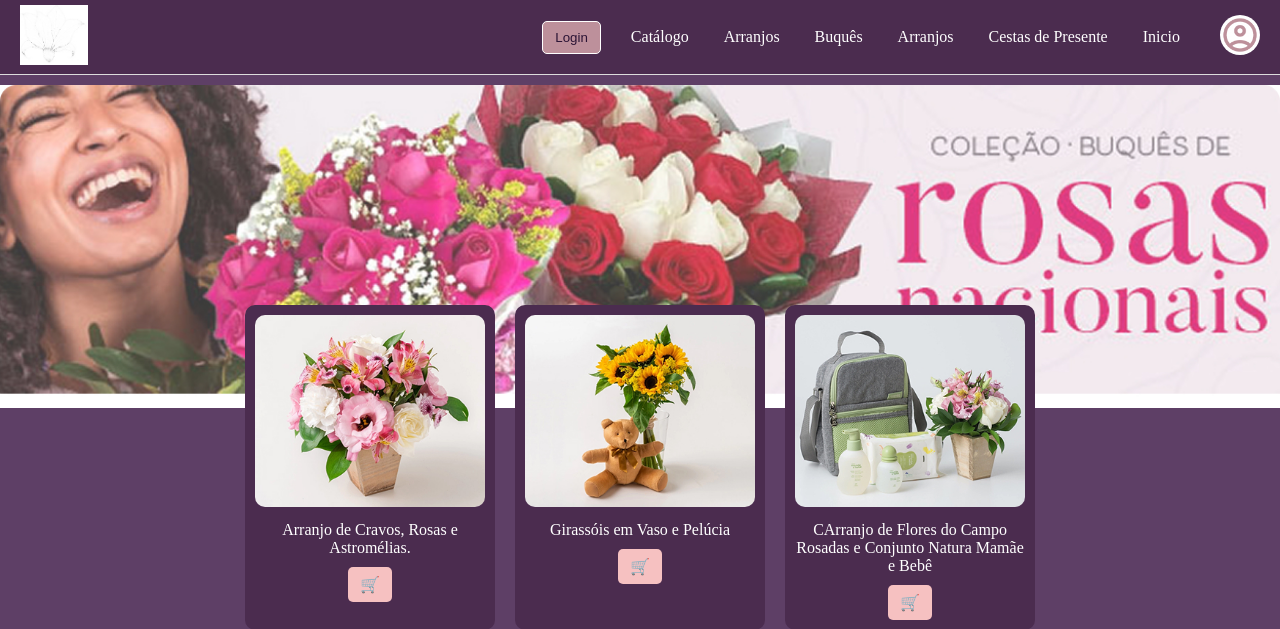
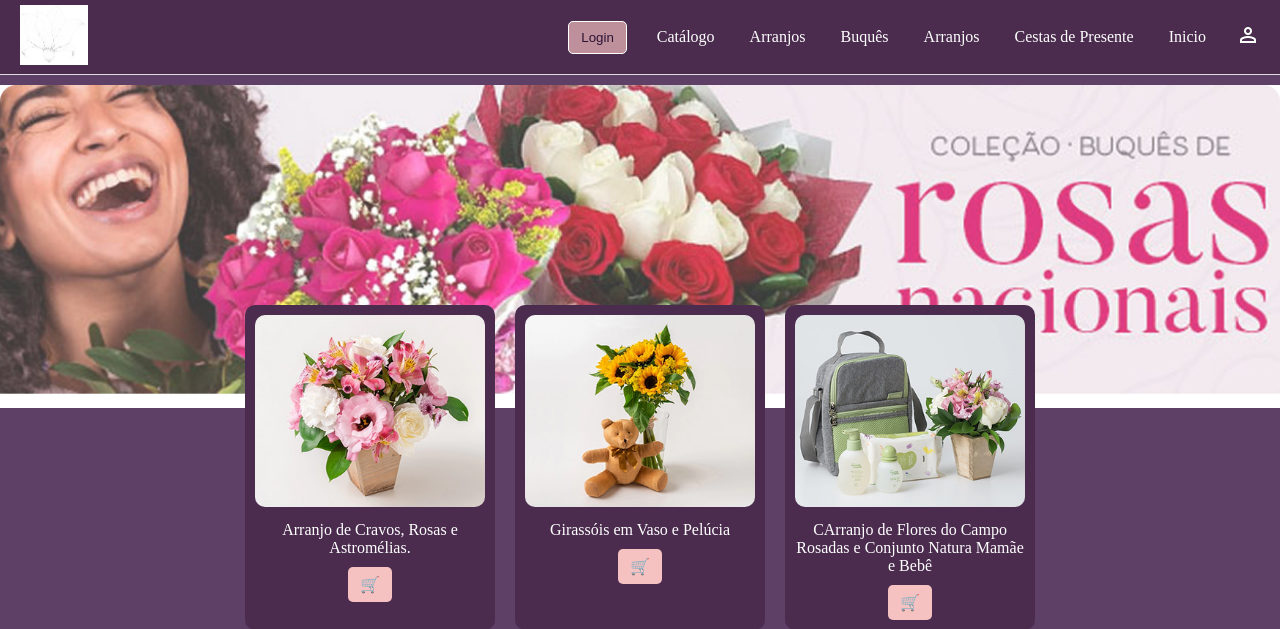
Before and after one commit to liviacamargoap/PROJETO-SITE-FLORES-DS, a Flask app: template templates/filtro-Arranjos.html in a window 1280 px wide. Shown: the top 629 px of the page. Run offline with Flask 3, Linux system fonts and the light colour scheme; the template is opened without the code that fills it, so the values that code supplies are empty.

Commit message:
ADD: Material Icons

```diff
--- a/templates/filtro-Arranjos.html
+++ b/templates/filtro-Arranjos.html
@@ -6,6 +6,9 @@
     <link rel="stylesheet" href="/styles/global.css">
     <link rel="stylesheet" href="/styles/reset.css">
     <link rel="stylesheet" href="/styles/var.css">
+
+    <!-- Link Material Icons -->
+     <link rel="stylesheet" href="https://fonts.googleapis.com/css2?family=Material+Symbols+Outlined:opsz,wght,FILL,GRAD@24,400,0,0&icon_names=person" />
     <title>Tela Filtro de Arranjos</title>
 </head>
 <body>
@@ -25,7 +28,9 @@
             <li><a href="#" class="btn-header">Inicio</a></li>
             </ul>
             <div class="perfil">
-              <img src="/img/iconProfileInicial.jpg" alt="Perfil">
+             <span class="material-symbols-outlined">
+              person
+              </span>
             </div>
           </nav>
         </div>
```
